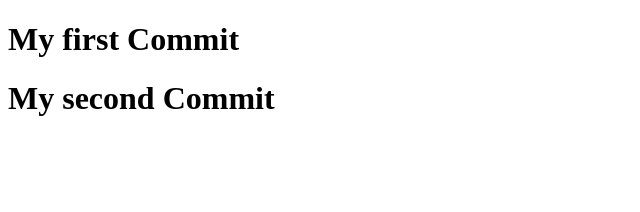
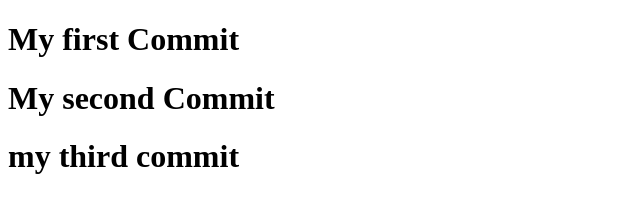
Before and after one commit to gerardmalasig00/myGit, a plain HTML site: page index.html in a window 1280 px wide. Shown: the whole page, without its empty margins (0-640 px from the left). Drawn offline with Linux system fonts and the light colour scheme.

Commit message:
Initial commit

```diff
--- a/index.html
+++ b/index.html
@@ -7,5 +7,6 @@
 <body>
 	<h1>My first Commit</h1>
 	<h1>My second Commit</h1>
+	<h1>my third commit</h1>
 </body>
 </html>
```
